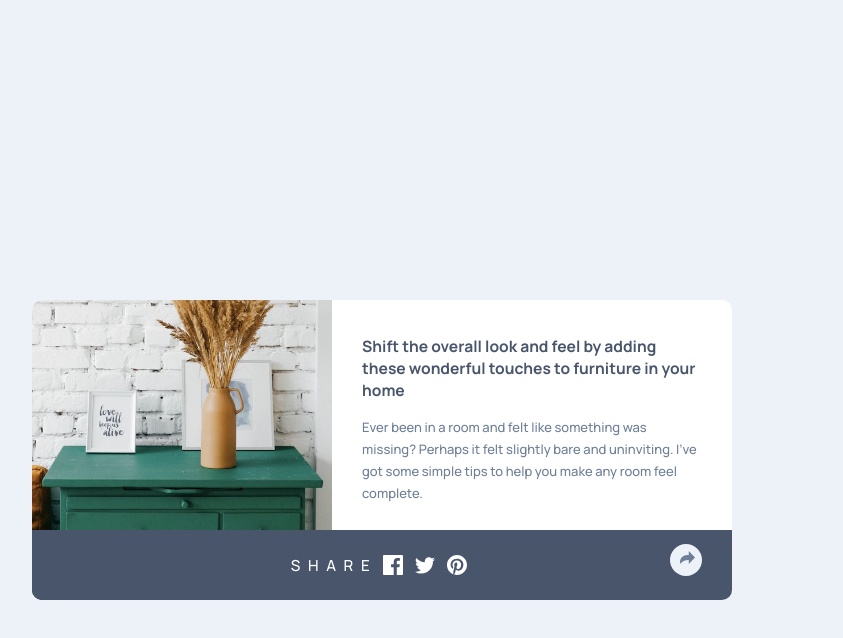
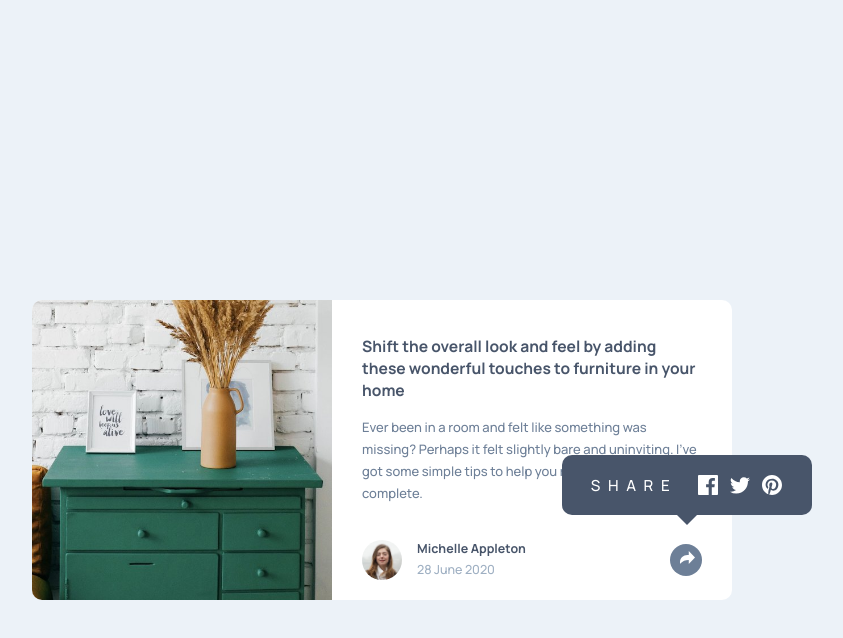
Before and after one commit to Msgl/article-preview-component, a website: page index.html in a window 1280 px wide. Both pictures are taken after a click on the link 944 px from the left and 560 px from the top of the page. Shown: the whole page, without its empty margins (258-1101 px from the left). Drawn offline with Linux system fonts and the light colour scheme.

Commit message:
SVG functionality

```diff
--- a/index.html
+++ b/index.html
@@ -29,7 +29,7 @@
                 </div>
 
                 <a href="#" class="share-btn">
-                    <svg xmlns="http://www.w3.org/2000/svg" ><path fill="#6E8098" d="M15 6.495L8.766.014V3.88H7.441C3.33 3.88 0 7.039 0 10.936v2.049l.589-.612C2.59 10.294 5.422 9.11 8.39 9.11h.375v3.867L15 6.495z"/></svg>
+                    <svg  xmlns="http://www.w3.org/2000/svg" width="25" height="26 "><path class="svg-share-path" fill="#6E8098" d="M15 6.495L8.766.014V3.88H7.441C3.33 3.88 0 7.039 0 10.936v2.049l.589-.612C2.59 10.294 5.422 9.11 8.39 9.11h.375v3.867L15 6.495z"/></svg>
                 </a>
             </div>
         </div>
--- a/script.js
+++ b/script.js
@@ -1,10 +1,16 @@
 const  shareBtn = document.querySelector('.share-btn');
 const  shareContainer = document.querySelector('.share-container');
+const  svgSharePath = document.querySelector('.svg-share-path');
 
 shareBtn.addEventListener('click',function() {
-    if(shareContainer.style.display === 'flex') {
+    if (shareContainer.style.display === 'flex') {
         shareContainer.style.display = 'none';
-    }   else {
+        shareBtn.style.backgroundColor = '';
+        svgSharePath.style.fill = '';
+
+    } else {
         shareContainer.style.display = 'flex';
+        shareBtn.style.backgroundColor = 'hsl(214, 17%, 51%)';
+        svgSharePath.style.fill = 'white';
     }
 })
--- a/styles.css
+++ b/styles.css
@@ -78,6 +78,10 @@ body {
     color: hsl(212, 23%, 69%);
 }
 
+svg {
+    width: fit-content;
+}
+
 .share-btn{
     background-color: hsl(210, 46%, 95%);
     border-radius: 50%;
@@ -89,58 +93,43 @@ body {
 
 .share-btn> svg {
     position: relative;
-    left: 32%;
-    top: 22%;
+    left: 10px;
+    top: 7px;
 }
-
-/* .share-container {
-    display: flex;
-    justify-content: center;
-    position: absolute;
-    bottom: 0;
-    display: none;
-    background-color: hsl(217, 19%, 35%);
-    border-radius: 0 0 10px 10px;
-    height: 70px;
-    width:100%;
-} */
 
 .share-container {
     display: none;
     justify-content: center;
+    align-content: center;
     position: absolute;
     bottom: 0;
     background-color: hsl(217, 19%, 35%);
     border-radius: 0 0 10px 10px;
     height: 70px;
     width:100%;
+    padding-left: 10%;
 }
 
 .share-text {
     align-self: center;
+    padding-right: 15px;
+    padding-left: 5px;
+    color: hsl(212, 23%, 69%);
 }
 
 .share-container h3 {
     color: white;
     letter-spacing: 0.5em;
     text-transform: uppercase;
-    font-weight: 1;
+    font-weight: lighter;
 }
 
 .share-icons {
     display:flex;
     align-self: center;
+    padding-right: 100px;
 }
 
-.share-btn-active {
-    align-self: center;
-    padding-left: 20px;
-    background-color: hsl(217, 19%, 35%);;
-}
-
-.share-btn-active svg path{
-    fill: white;
-}
 
 .facebook-btn {
     background-image: url(/images/icon-facebook.svg);
@@ -169,9 +158,6 @@ body {
     cursor: pointer;
 }
 
-.share-container .share-btn {
-
-}
 
 @media only screen and (min-width: 800px) {
     .card {
@@ -188,4 +174,34 @@ body {
         object-fit: cover;
         background-color: rosybrown;
     }
+
+    .share-container {
+        display:none;
+        justify-content: center;
+        position: absolute;
+        bottom: 85px;
+        right: -80px;
+        background-color: hsl(217, 19%, 35%);
+        border-radius: 0 0 10px 10px;
+        height: 60px;
+        width: 250px;
+        border-radius: 10px;
+        padding-left: 0;
+    }
+
+    .share-container::after {
+        content:'';
+        position: absolute;
+        bottom: -10px;
+        margin: auto;
+        border-top: 15px solid hsl(217, 19%, 35%);
+        border-left: 15px solid transparent;
+        border-right: 15px solid transparent;
+    }
+
+    .share-icons {
+        padding-right: 0;
+    }
+
+
 }
```
